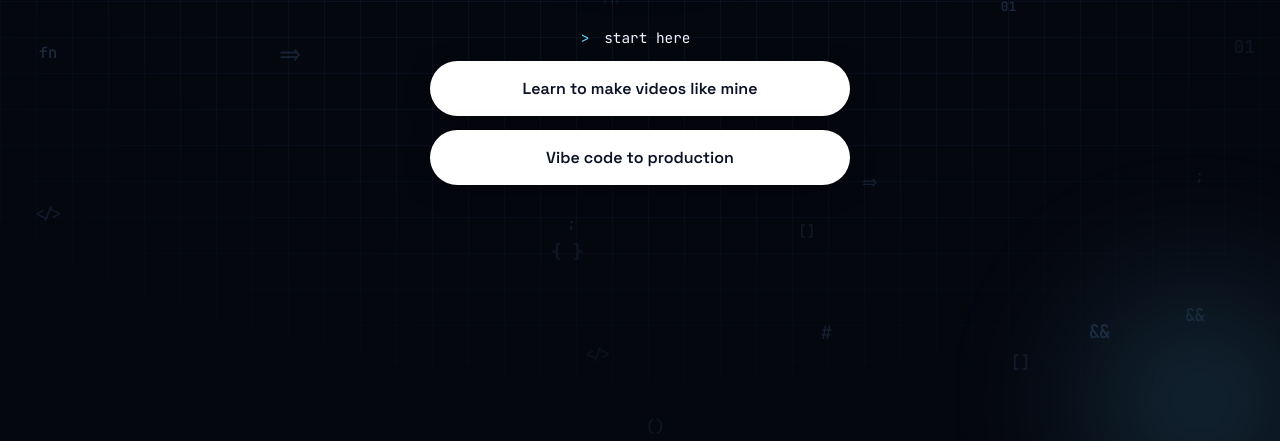
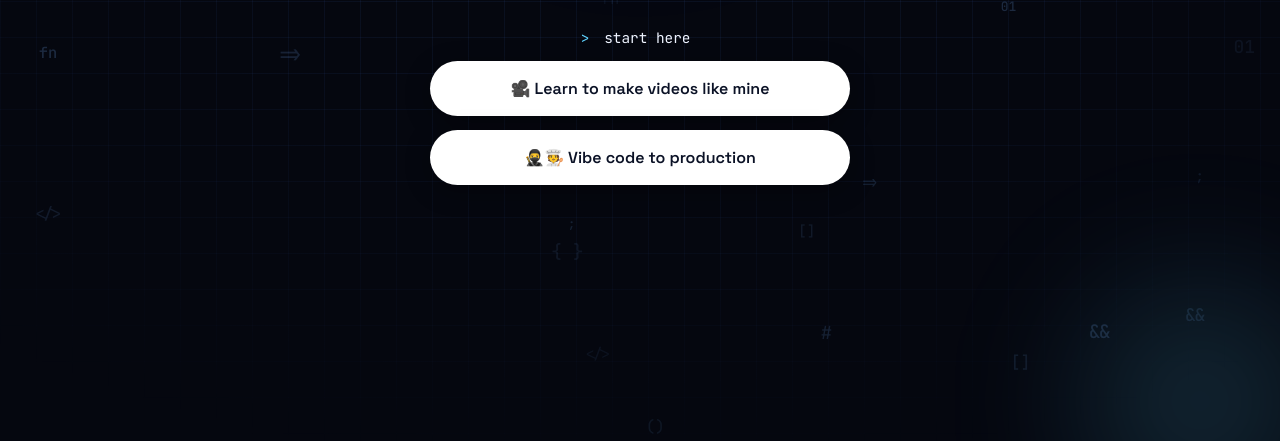
Before and after one commit to Cjohns54/cookin-links, a plain HTML site: page index.html in a window 1280 px wide. Shown: the part 359-800 px from the top of the page. Drawn offline with Linux system fonts and the light colour scheme.

Commit message:
Add emojis to link buttons
Co-Authored-By: Claude Opus 5.5 <noreply@anthropic.com>
Claude-Session: https://claude.ai/code/session_016CFTsr7Fw8ktZRwtK5rL7b

```diff
--- a/index.html
+++ b/index.html
@@ -43,9 +43,9 @@
 
     <nav class="links" aria-label="Links">
       <!-- To add a link: copy one <a class="link"> line, change the href and the text -->
-      <a class="link" href="https://forms.gle/NW2ybdv6MHg2rpNN6" target="_blank" rel="noopener">Learn to make videos like mine</a>
+      <a class="link" href="https://forms.gle/NW2ybdv6MHg2rpNN6" target="_blank" rel="noopener">🎥 Learn to make videos like mine</a>
       <!-- TODO: replace # with your Skool community URL -->
-      <a class="link" href="#" target="_blank" rel="noopener">Vibe code to production</a>
+      <a class="link" href="#" target="_blank" rel="noopener">🥷🧑‍🍳 Vibe code to production</a>
     </nav>
   </main>
 
```
